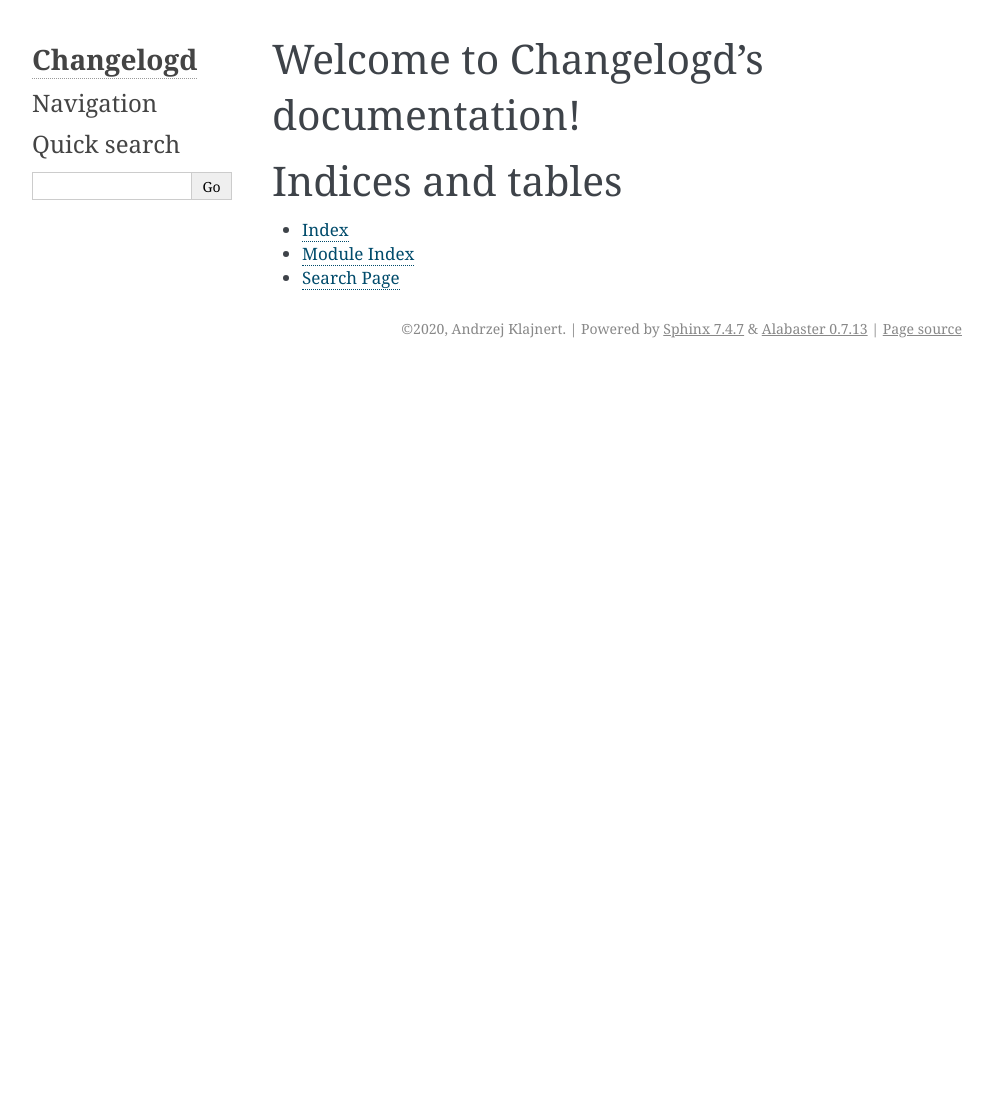
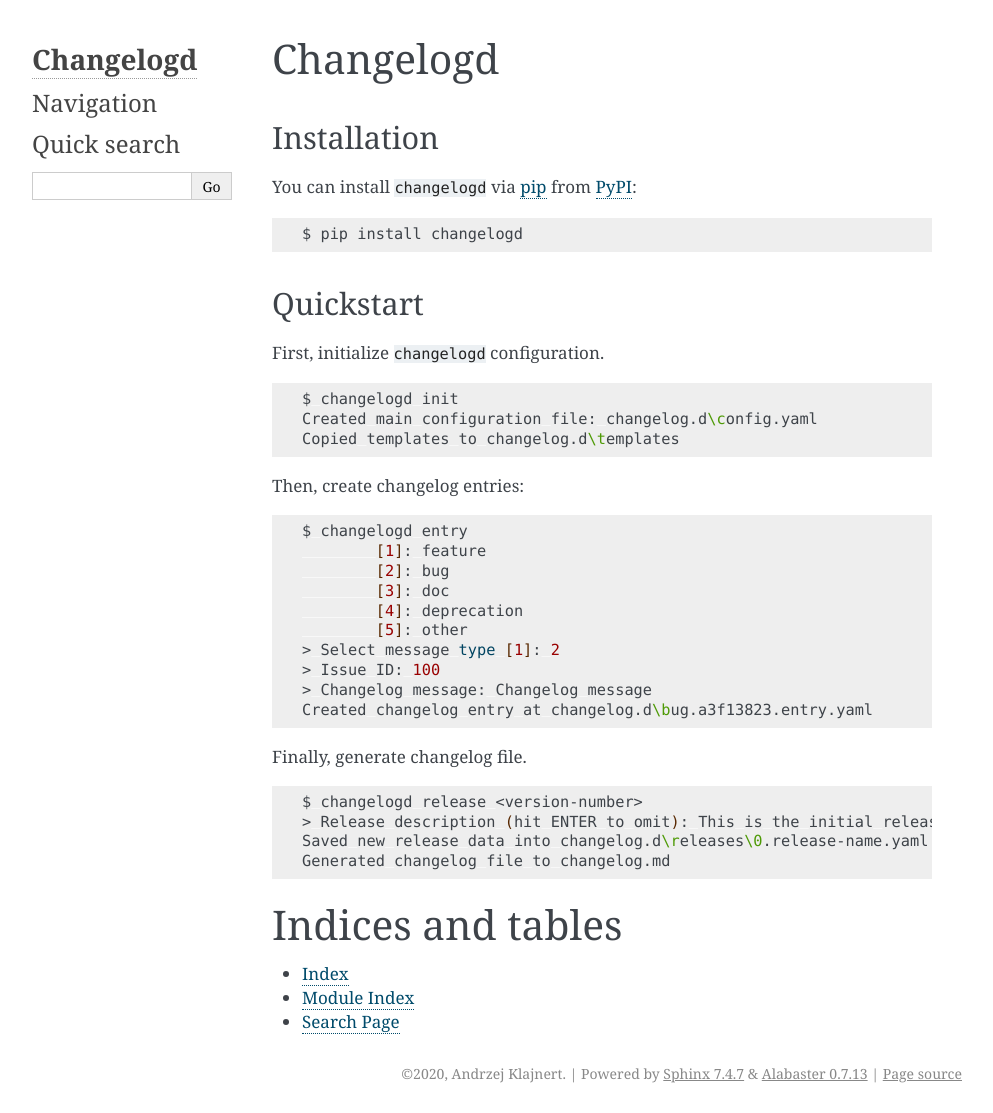
Before and after one commit to aklajnert/changelogd, a Sphinx documentation site: the page built from docs/index.rst, in a window 1280 px wide. Shown: the whole page, without its empty margins (148-1141 px from the left). Built offline with Sphinx 7.4.7, drawn with Linux system fonts in a browser that asks for light colours; before the commit the page ends 900 px from its top, so only the background shows below that.

Commit message:
Slight docs update

```diff
--- a/docs/index.rst
+++ b/docs/index.rst
@@ -3,13 +3,54 @@
    You can adapt this file completely to your liking, but it should at least
    contain the root `toctree` directive.
 
-Welcome to Changelogd's documentation!
-======================================
+Changelogd
+==========
 
 .. toctree::
    :maxdepth: 2
    :caption: Contents:
 
+Installation
+------------
+
+You can install ``changelogd`` via `pip`_ from `PyPI`_::
+
+    $ pip install changelogd
+
+Quickstart
+----------
+
+First, initialize ``changelogd`` configuration.
+
+.. code-block:: bash
+
+    $ changelogd init
+    Created main configuration file: changelog.d\config.yaml
+    Copied templates to changelog.d\templates
+
+Then, create changelog entries:
+
+.. code-block:: bash
+
+    $ changelogd entry
+            [1]: feature
+            [2]: bug
+            [3]: doc
+            [4]: deprecation
+            [5]: other
+    > Select message type [1]: 2
+    > Issue ID: 100
+    > Changelog message: Changelog message
+    Created changelog entry at changelog.d\bug.a3f13823.entry.yaml
+
+Finally, generate changelog file.
+
+.. code-block:: bash
+
+    $ changelogd release <version-number>
+    > Release description (hit ENTER to omit): This is the initial release.
+    Saved new release data into changelog.d\releases\0.release-name.yaml
+    Generated changelog file to changelog.md
 
 
 Indices and tables
@@ -18,3 +59,6 @@
 * :ref:`genindex`
 * :ref:`modindex`
 * :ref:`search`
+
+.. _`pip`: https://pypi.org/project/pip/
+.. _`PyPI`: https://pypi.org/project
```
Also changed, not shown: README.rst (+9 -4 lines).
